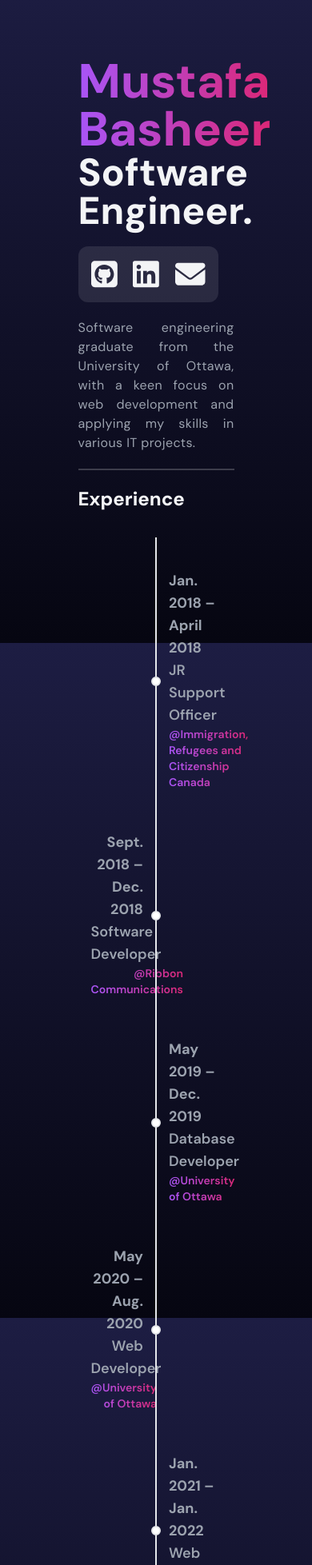
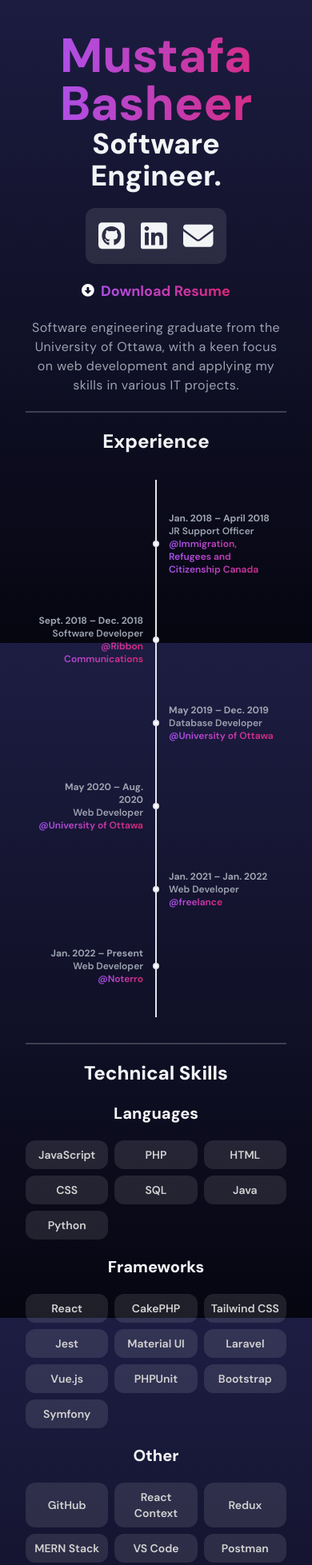
Before and after one commit to mustafabasheer7/portfolio-2024, a React (Create React App) app: page / in a window 390 px wide. Shown: the part 40-1997 px from the top of the page at 80% size. Built offline with nearby package versions, Linux system fonts and the light colour scheme.

Commit message:
added download resume button and fixed mobile view

```diff
--- a/src/App.jsx
+++ b/src/App.jsx
@@ -3,35 +3,31 @@ import Socials from "./components/socials/Socials";
 import About from "./components/about/About";
 import Experience from "./components/experience/Experience";
 import Hr from "./components/hr/Hr";
+import Skills from "./components/skills/Skills";
+import Resume from "./components/resume/Resume";
 
 const App = () => {
   return (
-    <div className="w-1/2 mx-auto py-28">
+    <div className="w-full md:w-1/2 mx-auto py-20 md:py-28 px-8 md:px-0">
       <section className="home">
         <Title />
         <Socials />
+        <Resume />
         <About />
       </section>
       <Hr />
       <section className="experience">
-        <h4 className="bg-clip-text text-2xl font-extrabold text-gray-100 mt-5">
+        <h4 className="text-2xl font-extrabold text-gray-100 mt-5 text-center md:text-left">
           Experience
         </h4>
         <Experience />
       </section>
       <Hr />
       <section className="Tech">
-        <h4 className="bg-clip-text text-2xl font-extrabold text-gray-100 mt-5">
+        <h4 className="text-2xl font-extrabold text-gray-100 mt-5 text-center md:text-left">
           Technical Skills
         </h4>
-        <Experience />
-      </section>
-      <Hr />
-      <section className="projects">
-        <h4 className="bg-clip-text text-2xl font-extrabold text-gray-100 mt-5">
-          Projects
-        </h4>
-        <Experience />
+        <Skills />
       </section>
     </div>
   );
--- a/src/components/about/About.jsx
+++ b/src/components/about/About.jsx
@@ -1,7 +1,7 @@
 const About = () => {
   return (
     <div className="mb-5">
-      <p className="text-gray-400 text-justify text-l tracking-wide max-w-[550px]">
+      <p className="text-gray-400 text-l tracking-wide max-w-[550px] text-center md:text-justify mx-auto md:mx-0">
         Software engineering graduate from the University of Ottawa, with a keen
         focus on web development and applying my skills in various IT projects.
       </p>
--- a/src/components/experience/Experience.jsx
+++ b/src/components/experience/Experience.jsx
@@ -53,7 +53,7 @@ const Experience = () => {
 
         {events.map((event) => (
           <ExperienceItem
-            key={event.content}
+            key={event.content + event.date}
             side={event.side}
             date={event.date}
             content={event.content}
--- a/src/components/experience/ExperienceItem.jsx
+++ b/src/components/experience/ExperienceItem.jsx
@@ -16,12 +16,14 @@ const ExperienceItem = ({ content, side, date, company, link }) => {
           side === "right" ? "text-left" : "text-right"
         }`}
       >
-        <div className="text-lg font-bold text-gray-400">{date}</div>
-        <h3 className="text-lg font-semibold text-gray-400">
+        <div className="text-xs md:text-lg font-bold text-gray-400">{date}</div>
+        <h3 className="text-xs md:text-lg font-semibold text-gray-400">
           {content}
           <span
-            className={`bg-gradient-to-r from-purple-500 to-pink-600 inline-block text-transparent bg-clip-text text-sm ${
-              link ? "cursor-pointer" : ""
+            className={`bg-gradient-to-r from-purple-500 to-pink-600 inline-block text-transparent bg-clip-text text-xs md:text-sm ${
+              link
+                ? "cursor-pointer transition duration-200 ease-in-out hover:scale-105"
+                : ""
             } `}
             onClick={handleClick}
           >
@@ -30,7 +32,7 @@ const ExperienceItem = ({ content, side, date, company, link }) => {
         </h3>
       </div>
       <div className="w-0 flex-grow relative">
-        <div className="absolute left-1/2 transform -translate-x-1/2 -translate-y-1/2 bg-white border-2 border-gray-200 rounded-full w-3 h-3"></div>
+        <div className="absolute left-1/2 transform -translate-x-1/2 -translate-y-1/2 bg-white border-2 border-gray-200 rounded-full w-2 md:w-3 h-2 md:h-3"></div>
       </div>
       <div className="w-1/2"></div>
     </div>
--- /dev/null
+++ b/src/components/resume/Resume.jsx
@@ -0,0 +1,29 @@
+import { faCircleDown } from "@fortawesome/free-solid-svg-icons";
+import { FontAwesomeIcon } from "@fortawesome/react-fontawesome";
+
+const Resume = () => {
+  const downloadResume = () => {};
+
+  return (
+    <div className="mb-5 text-center md:text-left">
+      <a
+        href={"/resume/MustafaBasheerResume.pdf"}
+        download="MustafaBasheerResume.pdf"
+      >
+        <div
+          className={`bg-gradient-to-r from-purple-500 to-pink-600 inline-block text-transparent bg-clip-text cursor-pointer transition duration-200 ease-in-out hover:scale-105 text-lg font-bold items-center`}
+          onClick={downloadResume}
+        >
+          <FontAwesomeIcon
+            icon={faCircleDown}
+            size="sm"
+            className="text-white mr-2"
+          />
+          Download Resume
+        </div>
+      </a>
+    </div>
+  );
+};
+
+export default Resume;
--- /dev/null
+++ b/src/components/skills/Skills.jsx
@@ -0,0 +1,67 @@
+const Skills = () => {
+  const content = [
+    {
+      title: "Languages",
+      items: ["JavaScript", "PHP", "HTML", "CSS", "SQL", "Java", "Python"],
+    },
+    {
+      title: "Frameworks",
+      items: [
+        "React",
+        "CakePHP",
+        "Tailwind CSS",
+        "Jest",
+        "Material UI",
+        "Laravel",
+        "Vue.js",
+        "PHPUnit",
+        "Bootstrap",
+        "Symfony",
+      ],
+    },
+    {
+      title: "Other",
+      items: [
+        "GitHub",
+        "React Context",
+        "Redux",
+        "MERN Stack",
+        "VS Code",
+        "Postman",
+        "Agile",
+        "Jira",
+        "Firebase",
+        "PostgreSQL",
+        "MySQL",
+        "PhpStorm",
+        "Amazon EC2",
+        "MVC",
+        "Eclipse",
+        "Linux",
+      ],
+    },
+  ];
+  return (
+    <div className="mb-5 w-full md:w-2/3 mx-auto">
+      {content.map((item) => (
+        <div key={item.title}>
+          <h3 className="text-center text-xl font-extrabold text-gray-100 my-5">
+            {item.title}
+          </h3>
+          <div className="grid grid-cols-3 md:grid-cols-4 grid-flow-row gap-2 items-stretch text-center">
+            {item.items.map((item) => (
+              <div
+                key={item}
+                className="text-sm bg-white transition duration-200 ease-in-out bg-opacity-10 hover:bg-opacity-20 rounded-xl p-2 flex items-center justify-center font-semibold"
+              >
+                {item}
+              </div>
+            ))}
+          </div>
+        </div>
+      ))}
+    </div>
+  );
+};
+
+export default Skills;
--- a/src/components/socials/Socials.jsx
+++ b/src/components/socials/Socials.jsx
@@ -6,7 +6,7 @@ import { FontAwesomeIcon } from "@fortawesome/react-fontawesome";
 const Socials = () => {
   return (
     <div className="mb-5">
-      <div className="flex items-center gap-x-5 text-3xl bg-white bg-opacity-10 w-min rounded-xl p-4">
+      <div className="flex items-center mx-auto md:mx-0 gap-x-5 text-3xl bg-white bg-opacity-10 w-min rounded-xl p-4">
         <Social link="https://github.com/mustafabasheer7">
           <FontAwesomeIcon icon={faSquareGithub} size="lg" />
         </Social>
--- a/src/components/title/Title.jsx
+++ b/src/components/title/Title.jsx
@@ -1,12 +1,10 @@
 const Title = () => {
   return (
-    <div className="mb-5">
-      <div>
-        <h2 className="bg-gradient-to-r from-purple-500 to-pink-600 inline-block text-transparent bg-clip-text text-6xl font-extrabold">
-          Mustafa Basheer
-        </h2>
-      </div>
-      <h3 className="bg-clip-text text-5xl font-extrabold text-gray-100">
+    <div className="mb-5 text-center md:text-left">
+      <h2 className="bg-gradient-to-r from-purple-500 to-pink-600 inline-block text-transparent bg-clip-text text-6xl font-extrabold">
+        Mustafa Basheer
+      </h2>
+      <h3 className="bg-clip-text text-4xl md:text-5xl font-extrabold text-gray-100">
         Software Engineer.
       </h3>
     </div>
```
Also changed, not shown: 1 other file (tests, documents, lock files or other folders).
